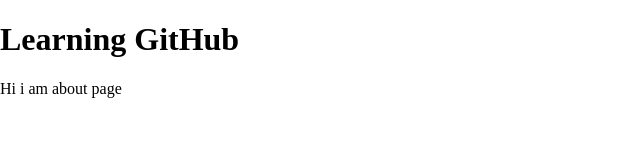
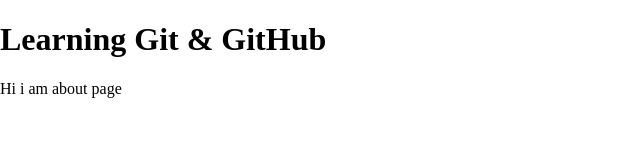
Before and after one commit to lokeshjaiswar-dev/git, a plain HTML site: page index.html in a window 1280 px wide. Shown: the whole page, without its empty margins (0-640 px from the left). Drawn offline with Linux system fonts and the light colour scheme.

Commit message:
change github to git and github

```diff
--- a/index.html
+++ b/index.html
@@ -7,7 +7,7 @@
     <link rel="stylesheet" href="style.css">
 </head>
 <body>
-    <h1>Learning GitHub</h1>
+    <h1>Learning Git & GitHub</h1>
     <p>Hi i am about page</p>
 </body>
 </html>
```
